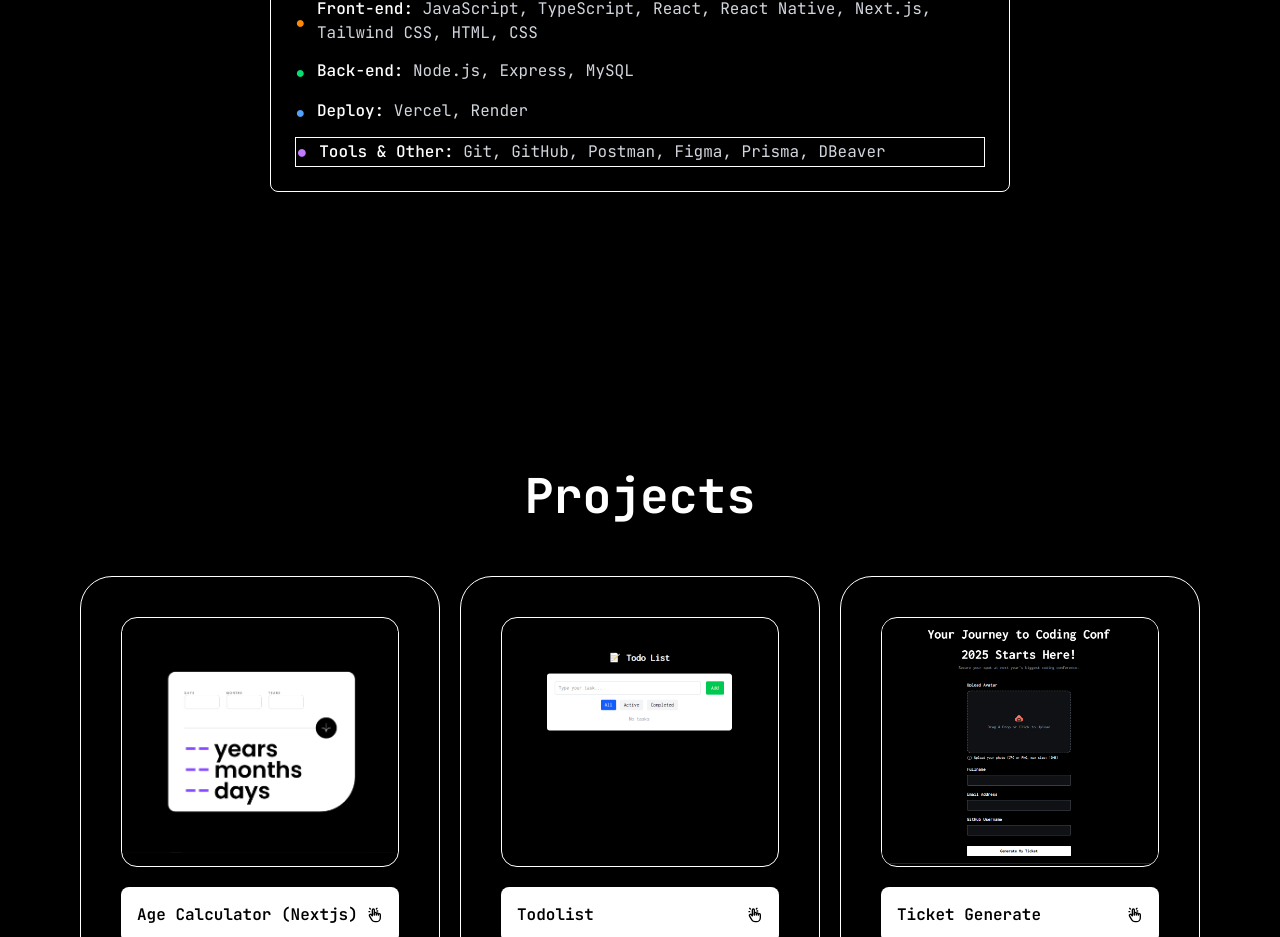
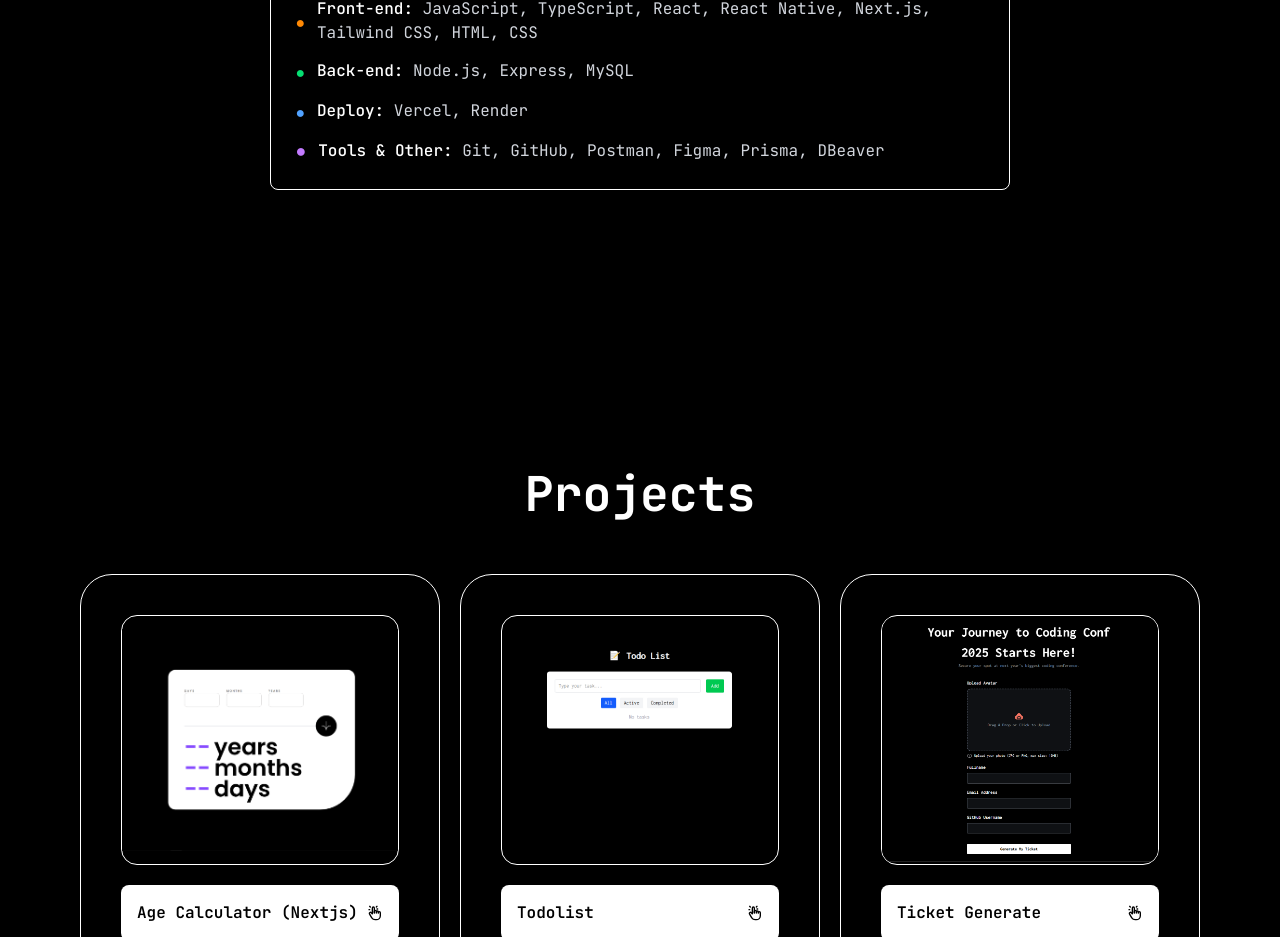
Before and after one commit to pramebt/bd-portfolio, a Next.js app: page / in a window 1280 px wide. Shown: the part 1720-2657 px from the top of the page. Built offline with nearby package versions, Linux system fonts and the light colour scheme.

Commit message:
del border

```diff
--- a/src/components/CardTechstack.tsx
+++ b/src/components/CardTechstack.tsx
@@ -45,7 +45,7 @@
             </div>
           </li>
 
-          <li className="border border-white flex items-center space-x-3">
+          <li className="flex items-center space-x-3">
             <span className="text-purple-400 text-lg">●</span>
             <div>
               <span className="text-white font-medium">Tools & Other:</span>
```
